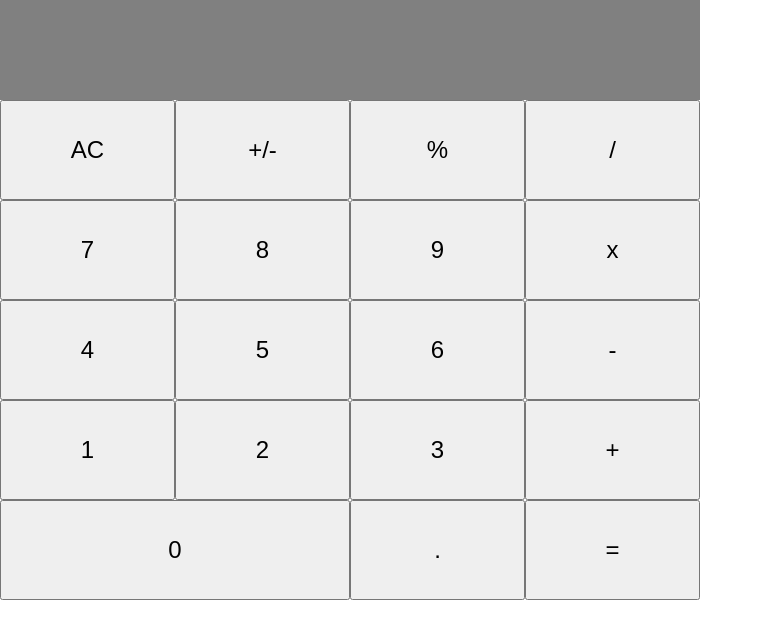
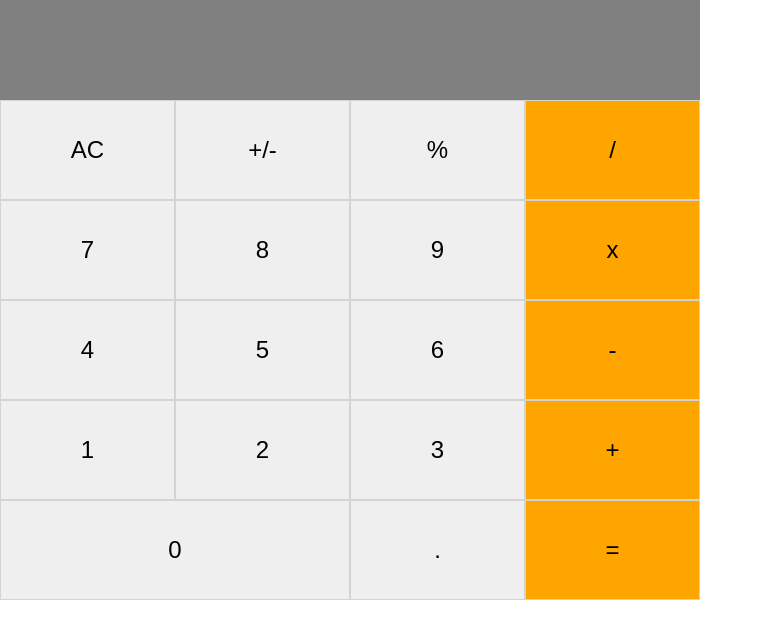
Before and after one commit to marcode95/calculator, a React (Create React App) app: page / in a window 1280 px wide. Shown: the top 638 px of the page, without its empty margins (0-763 px from the left). Built offline with nearby package versions, Linux system fonts and the light colour scheme.

Commit message:
Add color property to button component

```diff
--- a/src/components/Button.js
+++ b/src/components/Button.js
@@ -3,12 +3,14 @@ import PropTypes from 'prop-types';
 import './style.css';
 import './reset.css';
 
-const Button = ({ buttonName, clickHandler, wide }) => (
+const Button = ({
+  buttonName, clickHandler, wide, color,
+}) => (
   <>
     <button
       type="button"
       onClick={() => clickHandler(buttonName)}
-      style={{ width: wide ? '50%' : '25%' }}
+      style={{ width: wide ? '50%' : '25%', backgroundColor: color ? 'orange' : '' }}
     >
       {buttonName}
       {' '}
@@ -20,6 +22,7 @@ Button.propTypes = {
   buttonName: PropTypes.string,
   clickHandler: PropTypes.func.isRequired,
   wide: PropTypes.bool.isRequired,
+  color: PropTypes.bool.isRequired,
 };
 
 Button.defaultProps = {
--- a/src/components/ButtonPanel.js
+++ b/src/components/ButtonPanel.js
@@ -7,6 +7,7 @@ const secondRow = ['7', '8', '9', 'x'];
 const thirdRow = ['4', '5', '6', '-'];
 const fourthRow = ['1', '2', '3', '+'];
 const fifthRow = ['0', '.', '='];
+const orangeButtons = ['/', 'x', '-', '+', '='];
 
 const ButtonPanel = ({ clickHandler }) => (
   <>
@@ -17,6 +18,7 @@ const ButtonPanel = ({ clickHandler }) => (
           key={name}
           clickHandler={clickHandler}
           wide={(name === '0')}
+          color={(orangeButtons.includes(name))}
         />
       ))}
     </div>
@@ -27,6 +29,7 @@ const ButtonPanel = ({ clickHandler }) => (
           key={name}
           clickHandler={clickHandler}
           wide={(name === '0')}
+          color={(orangeButtons.includes(name))}
         />
       ))}
     </div>
@@ -37,6 +40,7 @@ const ButtonPanel = ({ clickHandler }) => (
           key={name}
           clickHandler={clickHandler}
           wide={(name === '0')}
+          color={(orangeButtons.includes(name))}
         />
       ))}
     </div>
@@ -47,6 +51,7 @@ const ButtonPanel = ({ clickHandler }) => (
           key={name}
           clickHandler={clickHandler}
           wide={(name === '0')}
+          color={(orangeButtons.includes(name))}
         />
       ))}
     </div>
@@ -57,6 +62,7 @@ const ButtonPanel = ({ clickHandler }) => (
           key={name}
           clickHandler={clickHandler}
           wide={(name === '0')}
+          color={(orangeButtons.includes(name))}
         />
       ))}
     </div>
--- a/src/components/style.css
+++ b/src/components/style.css
@@ -35,4 +35,5 @@ p {
 button {
   height: 100px;
   font-size: 24px;
+  border: 1px solid lightgray;
 }
```
